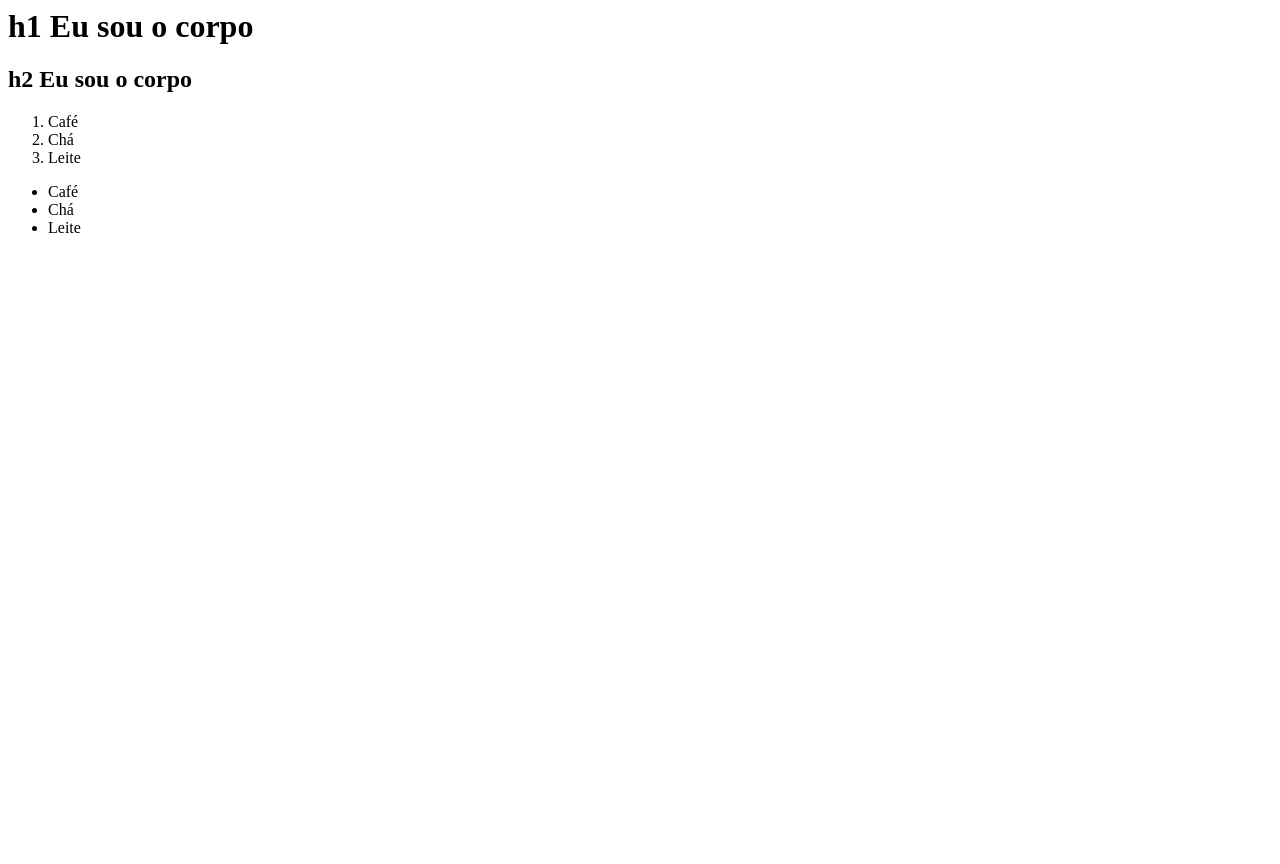
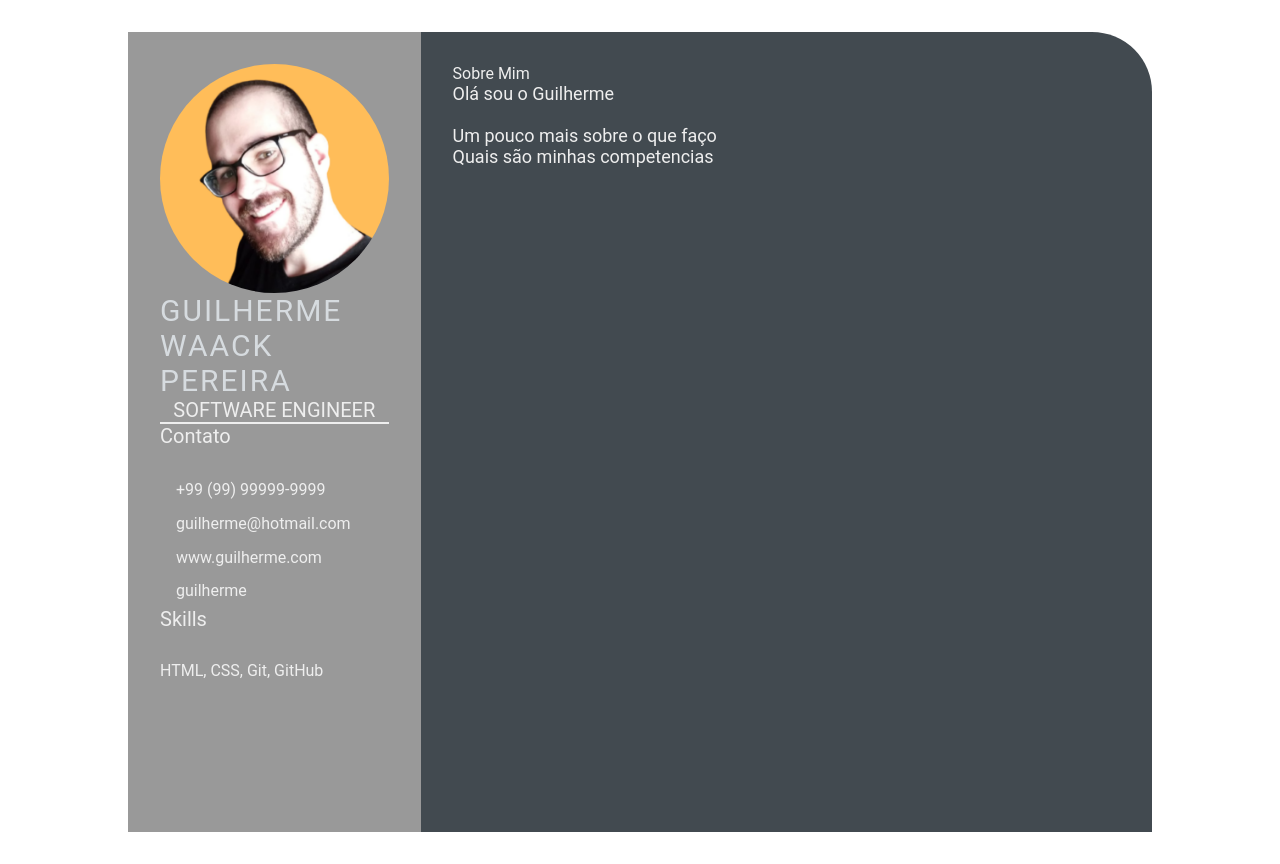
Before and after one commit to GWaack/GWaack.github.io, a plain HTML site: page index.html in a window 1280 px wide. Before the commit the page ends 800 px from the top, so only its background shows below. Drawn offline with Linux system fonts and the light colour scheme.

Commit message:
day-02
Add img, index.html, style.css

```diff
--- a/index.html
+++ b/index.html
@@ -1,22 +1,50 @@
-<html>
-    <head>
-        <title>
-            Olá eu sou a cabeça
-        </title>
-    </head>
-    <body>
-        <h1>h1 Eu sou o corpo</h1>
-        <h2>h2 Eu sou o corpo</h2>
-    </body>
-    <ol>
-            <li>Café</li>
-            <li>Chá</li>
-            <li>Leite</li>
-    </ol>
-    <ul>
-            <li>Café</li>
-            <li>Chá</li>
-            <li>Leite</li>
-    </ul>
+<html lang="en">
+<head>
+    <meta charset="UTF-8">
+    <meta http-equiv="X-UA-Compatible" content="IE=edge">
+    <meta name="viewport" content="width=device-width, initial-scale=1.0">
+    <title>Guilherme Waack Pereira</title>
+    <link rel="stylesheet" href="style.css">
+</head>
+<body>
+    <main class="resume-contents">
+        <section class="left-section">
+            <section class="left-section-contents">
+                <div class="profile">
+                    <img class="profile-image" src="img/profile-image.png" alt="Profile image"/>
+                    <p class="name">Guilherme Waack Pereira</p>
+                    <p class="profession">Software Engineer</p>
+                </div>
+                <div class="contact-info">
+                    <p class="left-title">Contato</p>
+                    <ul>
+                        <li><i class="fa fa-phone"></i>+99 (99) 99999-9999</li>
+                        <li><i class="fa fa-envelope"></i>guilherme@hotmail.com</li>
+                        <li><i class="fa fa-globe"></i>www.guilherme.com</li>
+                        <li><i class="fa fa-github"></i>guilherme</li>
+                    </ul>
+                </div>
+                <div class="skills">
+                    <p class="left-title">Skills</p>
+                    <ul>
+                        <li><p>HTML, CSS, Git, GitHub</p></li>
+                    </ul>
+                </div>
+            </section>
+        </section>
+        <section class="right-section">
+            <div class="right-section-contents">
+                <section class="about gap">
+                    <div class="right-title">Sobre Mim</div>
+                    <p class="about-me-contents">
+                        Olá sou o Guilherme<br>
+                        <br> Um pouco mais sobre o que faço
+                        <br> Quais são minhas competencias
+                    </p>
+                </section>
 
+                </div>
+        </section>
+    </main>
+</body>
 </html>
--- /dev/null
+++ b/style.css
@@ -0,0 +1,103 @@
+* {
+    margin: 0;
+    padding: 0;
+    box-sizing: border-box;
+    list-style: none;
+    font-family: 'Roboto', sans-serif;
+}
+
+.resume-contents {
+    min-height: 100vh;
+    width: 80%;
+    margin: 2rem auto;
+    display: grid;
+    grid-template-columns: repeat(7, 1fr);
+}
+
+.left-section {
+    grid-column: span 2;
+    height: 100%;
+    background-color: #999999;
+}
+
+.right-section {
+    grid-column: span 5;
+    height: 100%;
+    background-color: #424a50;
+    border-radius: 0px 60px 0px 0px;
+}
+
+.left-section-contents{
+    padding: 2rem 2rem;
+}
+
+.profile {
+    width: 100%;
+    border-bottom: 2px solid #eeeeee;
+}
+
+.profile .profile-image {
+    width: 100%;
+    border-radius: 100%;
+}
+
+.name {
+    color: #D6DBDF;
+    font-size: 30px;
+    letter-spacing: 2px;
+    text-transform: uppercase;
+}
+
+.profession {
+    color: #eeeeee;
+    font-size: 20px;
+    text-transform: uppercase;
+    text-align: center;
+}
+
+/* .contact-info { border-bottom: 2px solid #1B2631; } */
+.left-title {
+    color: #eeeeee;
+    font-size: 20px;
+}
+
+.contact-info ul {
+    padding-top: 1.5rem;
+}
+
+.contact-info ul li,
+.references ul li {
+    padding: .4rem 0;
+    color: #eeeeee;
+}
+
+.contact-info ul li i,
+.references ul li i {
+    padding-right: 1rem;
+    font-size: 18px;
+    color: #eeeeee;
+}
+
+.skills ul {
+    padding-top: 1.5rem;
+}
+.skills ul li p {
+    padding: .4rem 0;
+    color: #eeeeee;
+}
+
+.right-section-contents {
+    padding: 2rem 2rem;
+}
+
+.right-title {
+    color: #eeeeee;
+}
+
+.gap {
+    padding-bottom: 2rem;
+}
+.about-me-contents {
+    font-size: 18px;
+    color: #eeeeee;
+}
```
Also changed, not shown: img/profile-image.png (added).
